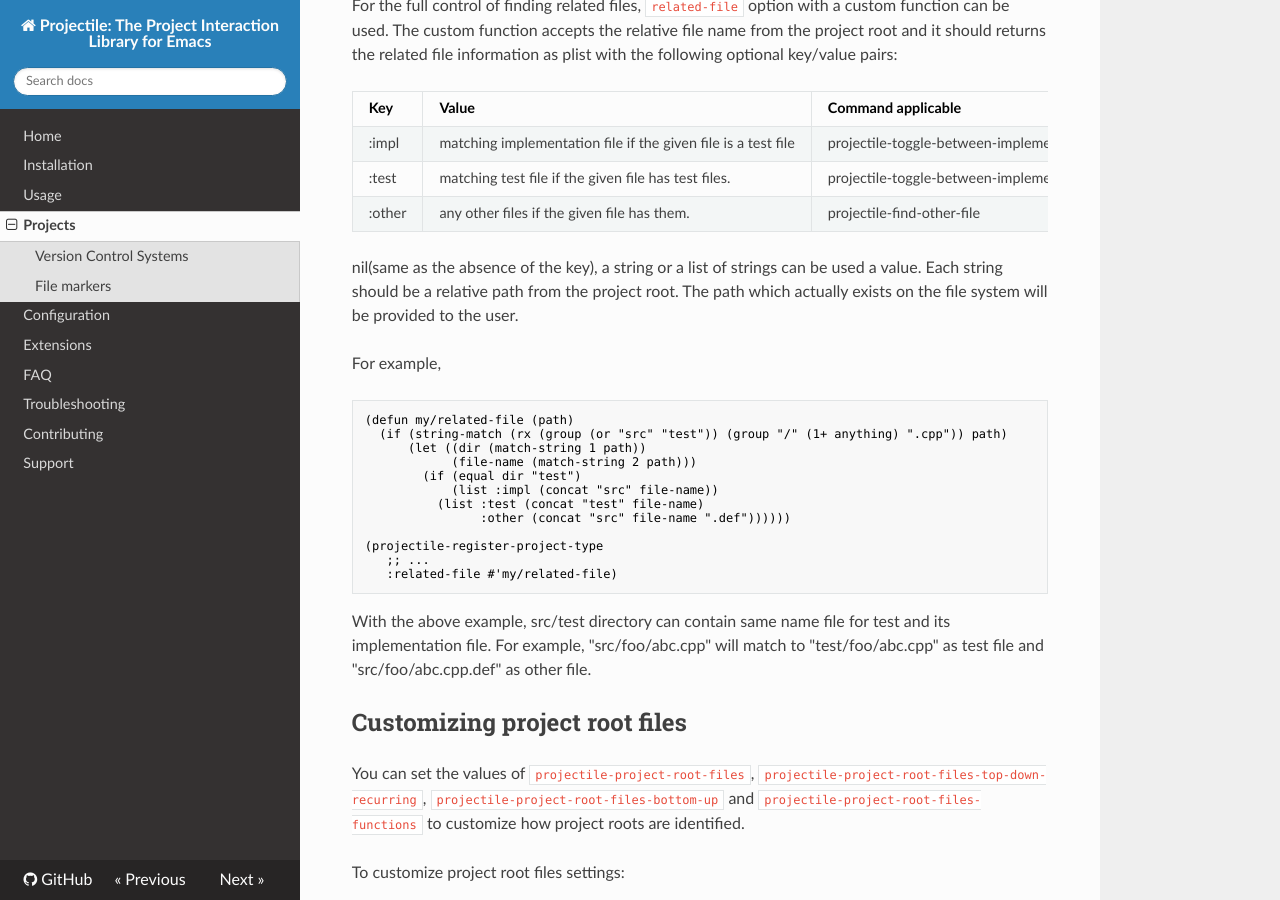
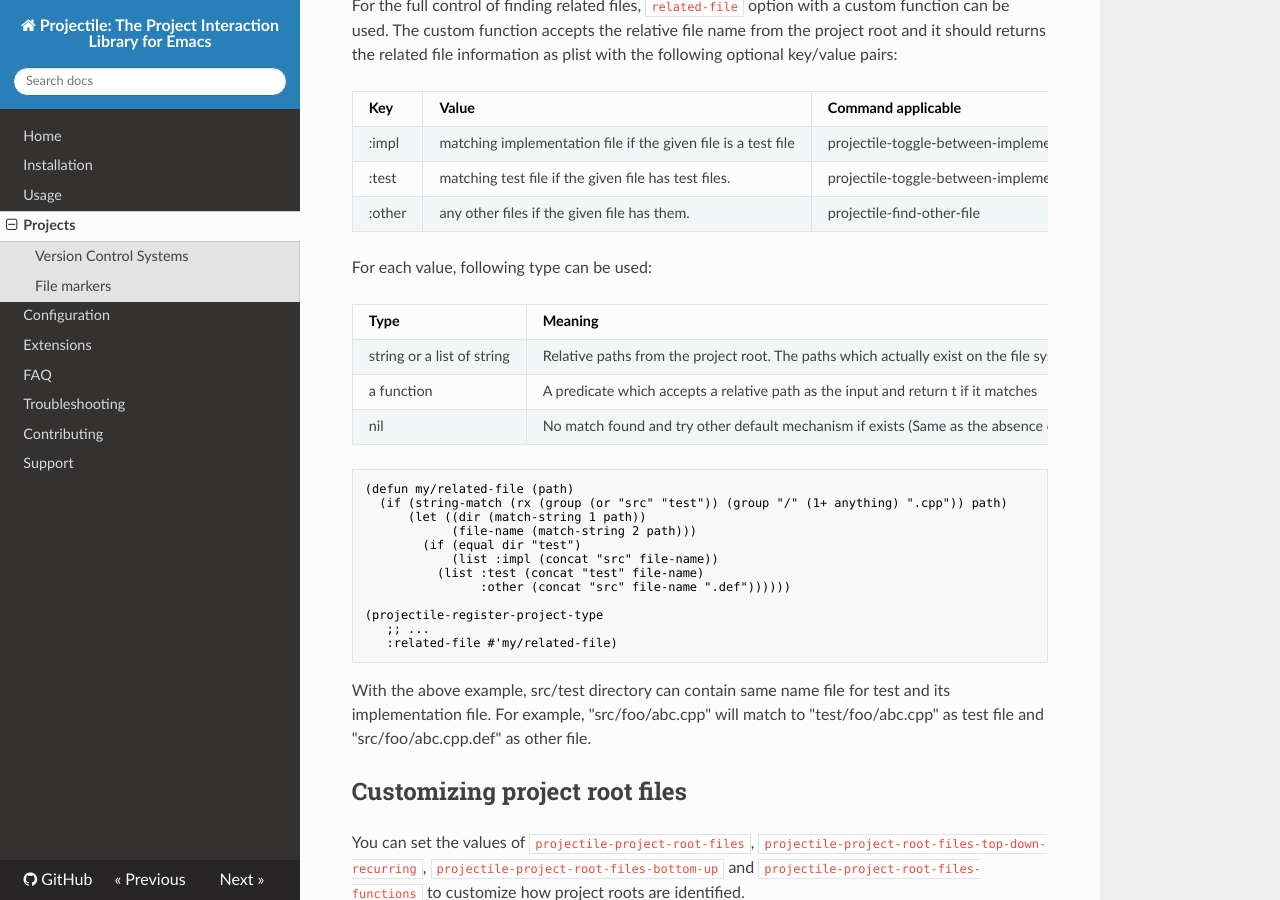
Before and after one commit to bbatsov/projectile, an MkDocs documentation site: the page built from doc/projects.md, in a window 1280 px wide and 900 px high, scrolled down 3605 px. Built offline with MkDocs 1.6.1, drawn with Linux system fonts in a browser that asks for light colours; nearby versions of some CDN libraries; old or Windows-style settings are respelled for this version of MkDocs.

Commit message:
Add support the predicate usage of :related-file for projectile-find-other-file

````diff
--- a/doc/projects.md
+++ b/doc/projects.md
@@ -143,16 +143,21 @@
 The custom function accepts the relative file name from the project root and it should returns the related
 file information as plist with the following optional key/value pairs:
 
-Key              | Value                                                        | Command applicable
----------------- | -------------------------------------------------------------| -----------------------------
-:impl            | matching implementation file if the given file is a test file| projectile-toggle-between-implementation-and-test
-:test            | matching test file if the given file has test files.         | projectile-toggle-between-implementation-and-test
-:other           | any other files if the given file has them.                  | projectile-find-other-file
+| Key    | Value                                                         | Command applicable                                |
+|--------|---------------------------------------------------------------|---------------------------------------------------|
+| :impl  | matching implementation file if the given file is a test file | projectile-toggle-between-implementation-and-test |
+| :test  | matching test file if the given file has test files.          | projectile-toggle-between-implementation-and-test |
+| :other | any other files if the given file has them.                   | projectile-find-other-file                        |
 
-nil(same as the absence of the key), a string or a list of strings can be used a value. Each string should be a relative path from the project root.
-The path which actually exists on the file system will be provided to the user.
 
-For example,
+For each value, following type can be used:
+
+| Type                       | Meaning                                                                                                 |
+|----------------------------|---------------------------------------------------------------------------------------------------------|
+| string or a list of string | Relative paths from the project root. The paths which actually exist on the file system will be matched |
+| a function                 | A predicate which accepts a relative path as the input and return t if it matches                       |
+| nil                        | No match found and try other default mechanism if exists (Same as the absence of the key)               |
+
 ```el
 (defun my/related-file (path)
   (if (string-match (rx (group (or "src" "test")) (group "/" (1+ anything) ".cpp")) path)
````
Also changed, not shown: 2 other files.
